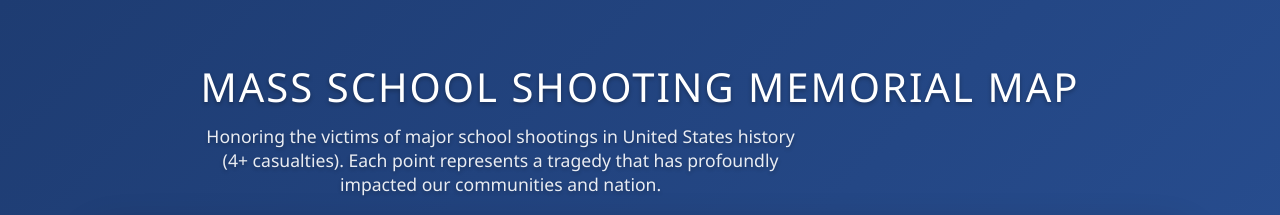
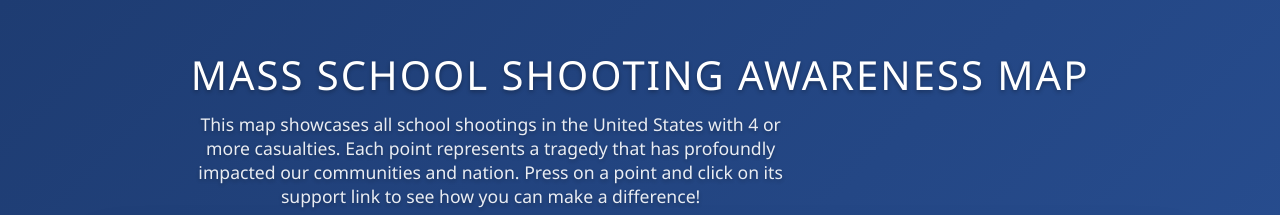
Before and after one commit to tteixeira2008/School-Shooting-Awareness-Map, a plain HTML site: page index.html in a window 1280 px wide. Shown: the top 215 px of the page. Drawn offline with Linux system fonts and the light colour scheme.

Commit message:
Copyrighting

```diff
--- a/index.html
+++ b/index.html
@@ -212,8 +212,8 @@
 </head>
 <body>
     <div class="header">
-        <h1>Mass School Shooting Memorial Map</h1>
-        <p>Honoring the victims of major school shootings in United States history (4+ casualties). Each point represents a tragedy that has profoundly impacted our communities and nation.</p>
+        <h1>Mass School Shooting Awareness Map</h1>
+        <p>This map showcases all school shootings in the United States with 4 or more casualties. Each point represents a tragedy that has profoundly impacted our communities and nation. Press on a point and click on its support link to see how you can make a difference!</p>
     </div>
 
 
```
